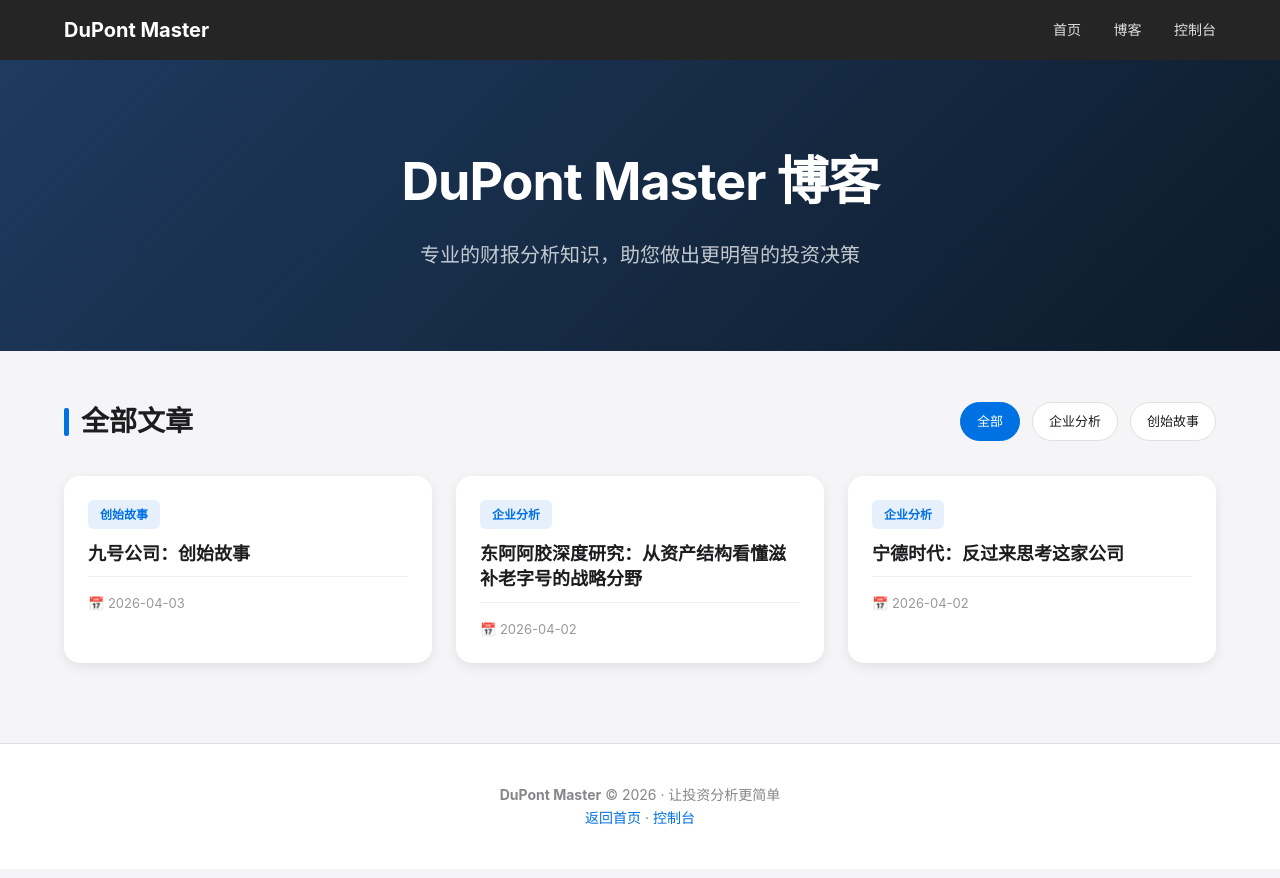
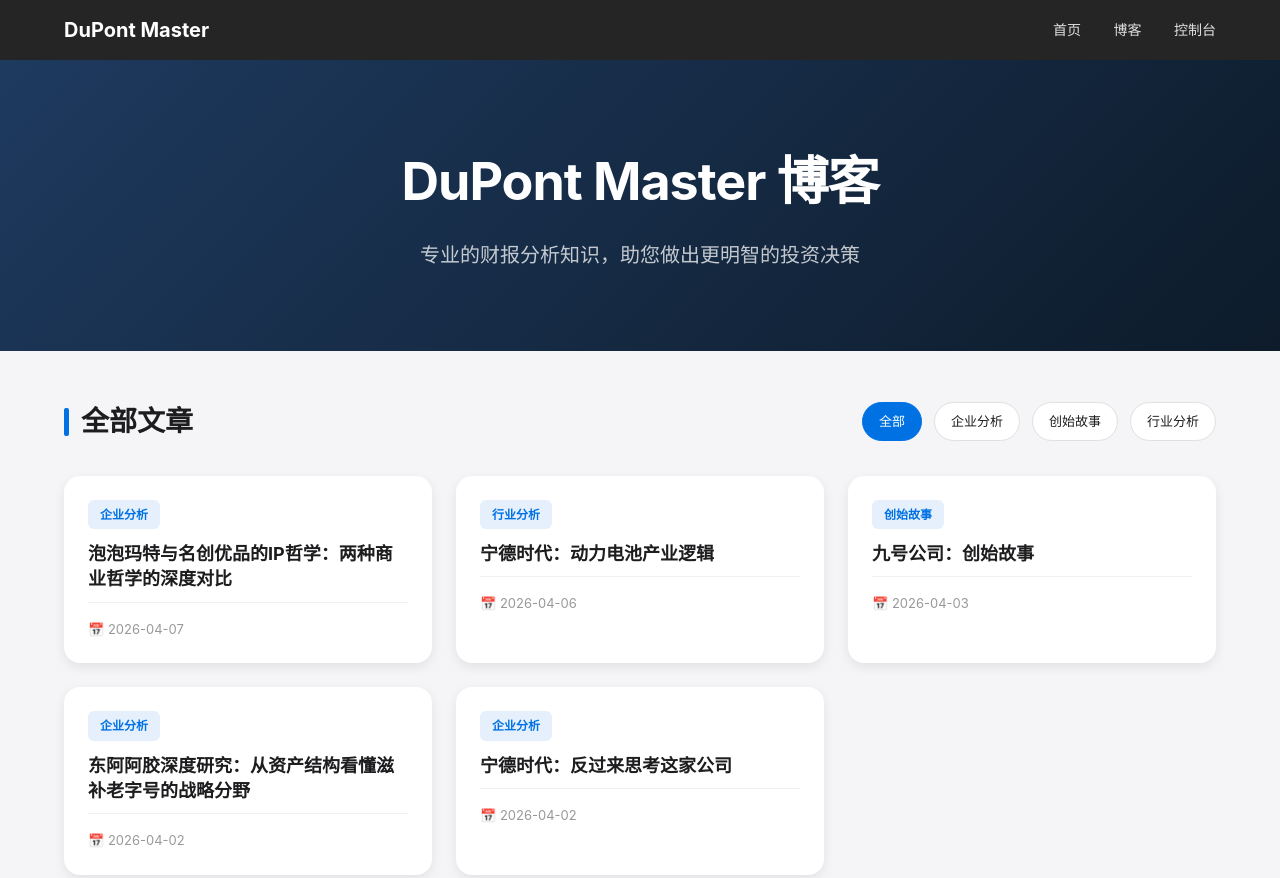
Before and after one commit to richardsun1990/dupontmaster-web-manual, a plain HTML site: page blog/index.html in a window 1280 px wide. Shown: the top 878 px of the page. Drawn offline with Linux system fonts and the light colour scheme.

Commit message:
添加文章到首页和博客页展示

```diff
--- a/blog/index.html
+++ b/blog/index.html
@@ -276,10 +276,25 @@
     <main class="blog-container">
         <div class="section-header">
             <h2 class="section-title">全部文章</h2>
-            <div class="filter-tags"><span class="filter-tag active" data-tag="全部">全部</span><span class="filter-tag" data-tag="企业分析">企业分析</span><span class="filter-tag" data-tag="创始故事">创始故事</span></div>
+            <div class="filter-tags"><span class="filter-tag active" data-tag="全部">全部</span><span class="filter-tag" data-tag="企业分析">企业分析</span><span class="filter-tag" data-tag="创始故事">创始故事</span><span class="filter-tag" data-tag="行业分析">行业分析</span></div>
         </div>
 
         <div class="article-grid">
+                        <a href="/blog/articles/popmart-ip-philosophy.html" class="article-card">
+                <div class="card-content">
+                    <span class="card-tag">企业分析</span>
+                    <h3 class="card-title">泡泡玛特与名创优品的IP哲学：两种商业哲学的深度对比</h3>
+                    <div class="card-meta"><span>📅 2026-04-07</span></div>
+                </div>
+            </a>
+                        <a href="/blog/articles/catl-power-battery.html" class="article-card">
+                <div class="card-content">
+                    <span class="card-tag">行业分析</span>
+                    <h3 class="card-title">宁德时代：动力电池产业逻辑</h3>
+                    <div class="card-meta"><span>📅 2026-04-06</span></div>
+                </div>
+            </a>
+
             <a href="/blog/articles/ninebot-origin-story.html" class="article-card">
                 <div class="card-content">
                     <span class="card-tag">创始故事</span>
```
Also changed, not shown: index.html (+10 -0 lines).
